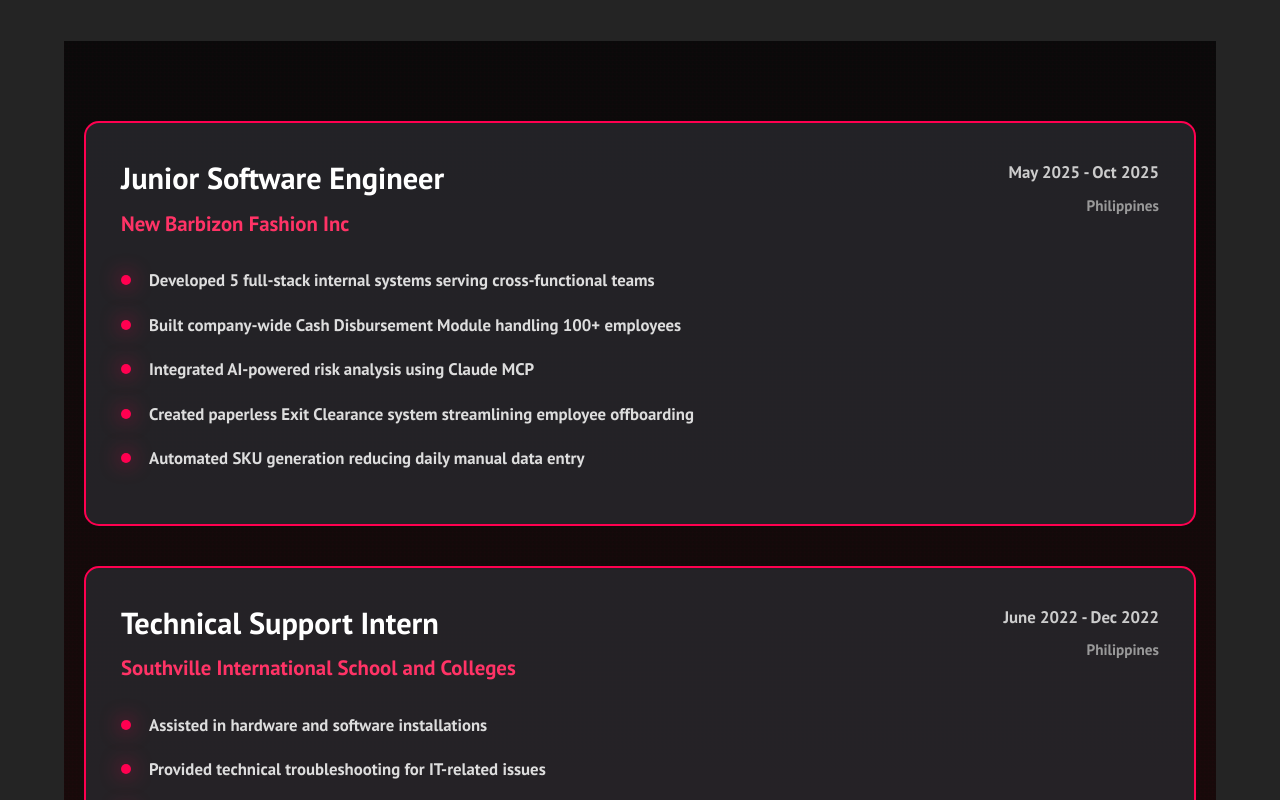
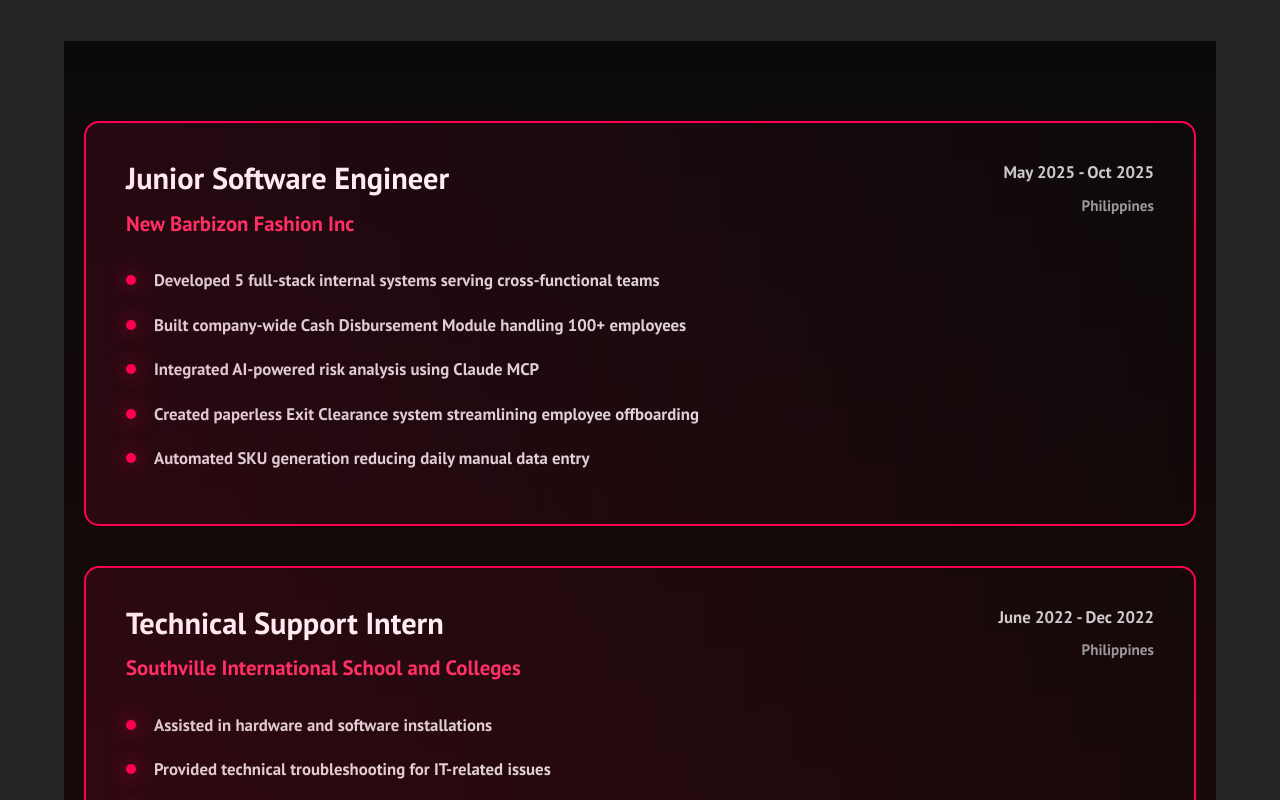
Before and after one commit to ampolperlada/ampoloppa-site, a React (Create React App) app: page /about in a window 1280 px wide. Shown: the part 1620-2420 px from the top of the page. Built offline with nearby package versions, Linux system fonts and the light colour scheme.

Commit message:
Refactor styling for Work Experience and Projects sections: remove grey backgrounds, enhance hover effects, and adjust padding for improved aesthetics

```diff
--- a/src/components/ExpWork.css
+++ b/src/components/ExpWork.css
@@ -1,9 +1,10 @@
-/* Work Experience Section */
+/* Work Experience Section - CLEAN BLACK BACKGROUND */
 .work-experience-section {
-  background: #242424;
+  background: transparent; /* No grey container */
   padding: 80px 5% 60px;
   position: relative;
   overflow: hidden;
+  width: 100%;
 }
 
 /* Section Heading */
@@ -31,36 +32,35 @@
 
 /* Experience Card */
 .exp-card {
-  background: rgba(40, 40, 45, 0.8);
+  background: transparent; /* No background, just border */
   border: 2px solid #ff0050;
   border-radius: 15px;
-  padding: 35px;
+  padding: 35px 40px;
   position: relative;
   transition: all 0.4s ease;
   overflow: hidden;
+  width: 100%;
 }
 
 .exp-card::before {
   content: '';
   position: absolute;
-  top: -2px;
-  left: -2px;
-  right: -2px;
-  bottom: -2px;
-  background: linear-gradient(45deg, #ff0050, #cc0040, #ff0050);
-  border-radius: 15px;
-  opacity: 0;
-  z-index: -1;
-  transition: opacity 0.4s ease;
+  top: 0;
+  left: -100%;
+  right: 0;
+  bottom: 0;
+  background: linear-gradient(90deg, transparent, rgba(255, 0, 80, 0.1), transparent);
+  transition: left 0.6s ease;
 }
 
 .exp-card:hover {
+  background: rgba(40, 40, 45, 0.3); /* Slight background on hover */
   transform: translateX(10px);
   box-shadow: -8px 8px 30px rgba(255, 0, 80, 0.4);
 }
 
 .exp-card:hover::before {
-  opacity: 0.3;
+  left: 100%;
 }
 
 /* Card Header */
@@ -180,7 +180,7 @@
   }
 
   .exp-card {
-    padding: 25px;
+    padding: 25px 20px;
   }
 
   .exp-header {
--- a/src/components/HeroSection.jsx
+++ b/src/components/HeroSection.jsx
@@ -40,7 +40,7 @@ function HeroSection() {
       <video src={fuck} autoPlay loop muted />
 
       {/* Added greeting */}
-      <p className='hero-greeting'>こんにちは (Hello!) 👋</p>
+      <p className='hero-greeting'>こんにちは (Hello!) </p>
 
       {/* Main title - FIXED "Ampol" */}
       <h1 className='hero-name'>
@@ -87,7 +87,7 @@ function HeroSection() {
           buttonSize='btn--large'
           onClick={handleCopy}
         >
-          {isCopied ? '📋 Copied!' : '📱 Call Me'}
+          {isCopied ? ' Copied!' : ' Call Me'}
         </Button>
 
         <Button
--- a/src/components/Project.css
+++ b/src/components/Project.css
@@ -1,11 +1,12 @@
-/* Projects Wrapper */
+/* Projects Wrapper - NO GREY BACKGROUND */
 .projects-wrapper {
-  background: #242424;
+  background: transparent;
   width: 100%;
 }
 
 /* Projects Section */
 .projects-section {
+  background: transparent; /* Clean, no container */
   padding: 80px 5% 60px;
   position: relative;
   width: 100%;
@@ -29,9 +30,9 @@
   color: #ff0050;
 }
 
-/* Projects Grid - CENTERED WITH MAX WIDTH */
+/* Projects Grid */
 .projects-grid {
-  max-width: 1400px;
+  max-width: 1200px;
   margin: 0 auto;
   display: grid;
   grid-template-columns: repeat(auto-fit, minmax(350px, 1fr));
@@ -40,7 +41,7 @@
 
 /* Project Card */
 .project-card-item {
-  background: rgba(40, 40, 45, 0.8);
+  background: transparent; /* No background, just border */
   border: 2px solid #ff0050;
   border-radius: 12px;
   padding: 30px;
@@ -71,6 +72,7 @@
 }
 
 .project-card-item:hover {
+  background: rgba(40, 40, 45, 0.3); /* Slight background on hover */
   transform: translateY(-8px);
   box-shadow: 0 15px 40px rgba(255, 0, 80, 0.4);
 }
```
